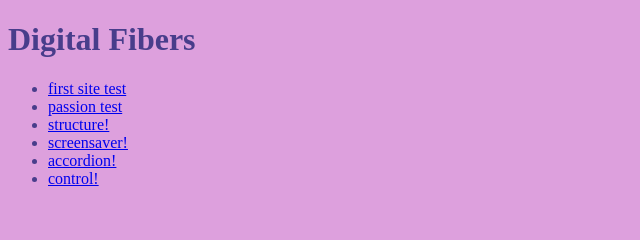
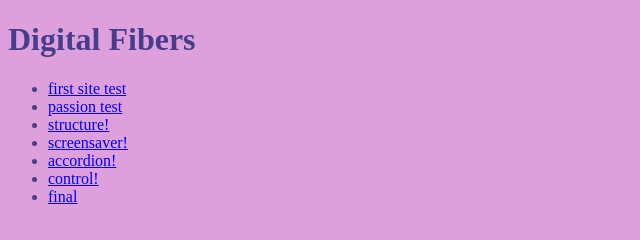
Before and after one commit to alan-leal/Web-Design, a plain HTML site: page index.html in a window 1280 px wide. Shown: the full height of the page, 0-640 px from the left. Drawn offline with Linux system fonts and the light colour scheme.

Commit message:
added link to personal portfolio to the web portal website

```diff
--- a/index.html
+++ b/index.html
@@ -15,6 +15,7 @@
         <li><a href="screensaver/index.html">screensaver!</a></li>
         <li><a href="accordion/index.html">accordion!</a></li>
         <li><a href="control/index.html">control!</a></li>
+        <li><a href="final/index.html">final</a></li>
 
     </ul>
 </body>
```
